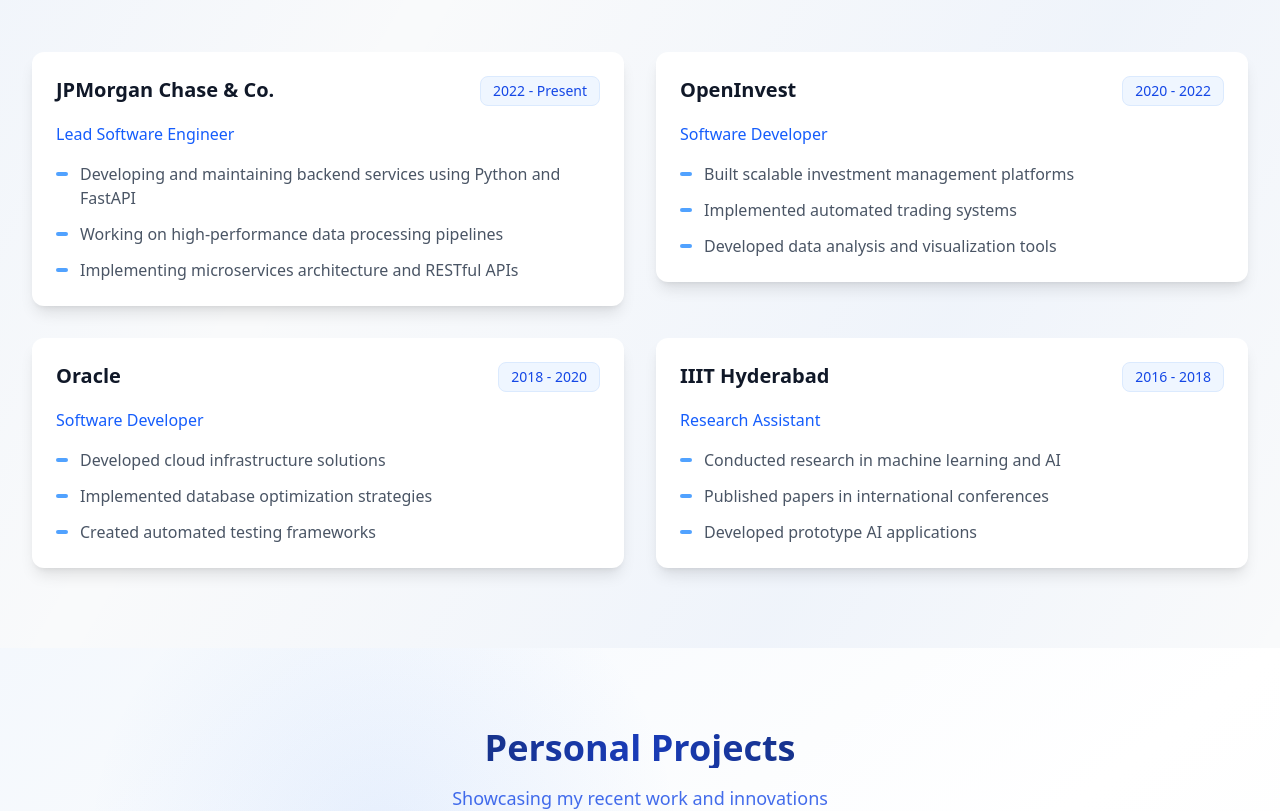
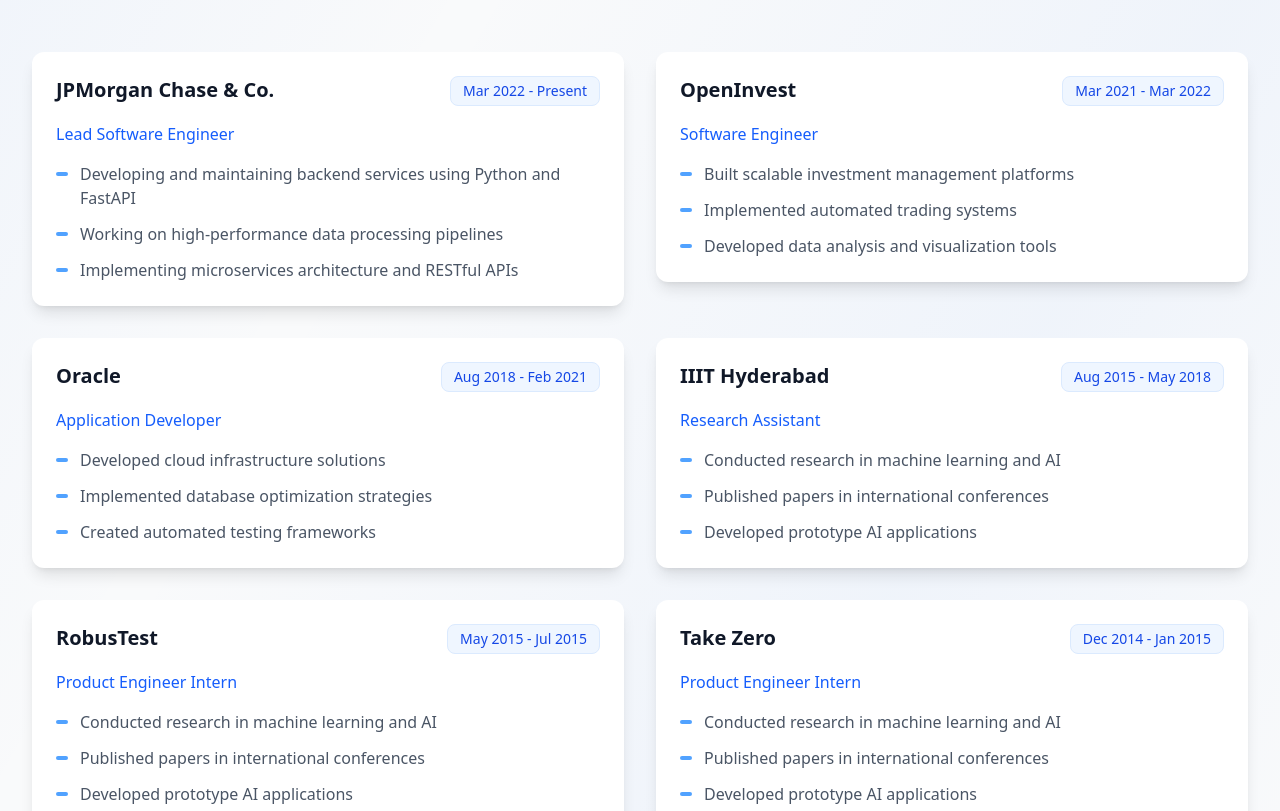
Before and after one commit to ayushjjwala/ayushjjwala.github.io, a React (Vite) app: page / in a window 1280 px wide. Shown: the part 1040-1851 px from the top of the page. Built offline with nearby package versions, Linux system fonts and the light colour scheme.

Commit message:
Update Readme, Add Experience Dates

```diff
--- a/src/components/Experience.jsx
+++ b/src/components/Experience.jsx
@@ -4,7 +4,7 @@
   {
     company: 'JPMorgan Chase & Co.',
     title: 'Lead Software Engineer',
-    period: '2022 - Present',
+    period: 'Mar 2022 - Present',
     description: [
       'Developing and maintaining backend services using Python and FastAPI',
       'Working on high-performance data processing pipelines',
@@ -13,8 +13,8 @@
   },
   {
     company: 'OpenInvest',
-    title: 'Software Developer',
-    period: '2020 - 2022',
+    title: 'Software Engineer',
+    period: 'Mar 2021 - Mar 2022',
     description: [
       'Built scalable investment management platforms',
       'Implemented automated trading systems',
@@ -23,8 +23,8 @@
   },
   {
     company: 'Oracle',
-    title: 'Software Developer',
-    period: '2018 - 2020',
+    title: 'Application Developer',
+    period: 'Aug 2018 - Feb 2021',
     description: [
       'Developed cloud infrastructure solutions',
       'Implemented database optimization strategies',
@@ -34,7 +34,27 @@
   {
     company: 'IIIT Hyderabad',
     title: 'Research Assistant',
-    period: '2016 - 2018',
+    period: 'Aug 2015 - May 2018',
+    description: [
+      'Conducted research in machine learning and AI',
+      'Published papers in international conferences',
+      'Developed prototype AI applications'
+    ]
+  },
+  {
+    company: 'RobusTest',
+    title: 'Product Engineer Intern',
+    period: 'May 2015 - Jul 2015',
+    description: [
+      'Conducted research in machine learning and AI',
+      'Published papers in international conferences',
+      'Developed prototype AI applications'
+    ]
+  },
+  {
+    company: 'Take Zero',
+    title: 'Product Engineer Intern',
+    period: 'Dec 2014 - Jan 2015',
     description: [
       'Conducted research in machine learning and AI',
       'Published papers in international conferences',
--- a/src/components/Projects.jsx
+++ b/src/components/Projects.jsx
@@ -5,7 +5,7 @@
     {
       title: 'Energy Price Prediction',
       description: "Spearheaded development of an advanced time series forecasting solution for ERCOT's day-ahead market. Led end-to-end implementation including API development, cloud storage integration, and UI design.",
-      technologies: ['Python', 'Django'],
+      technologies: ['Python', 'FastAPI'],
       github: '#',
       demo: '#',
       image: 'project-thumbnail.jpg'
```
Also changed, not shown: 1 other file (tests, documents, lock files or other folders).
